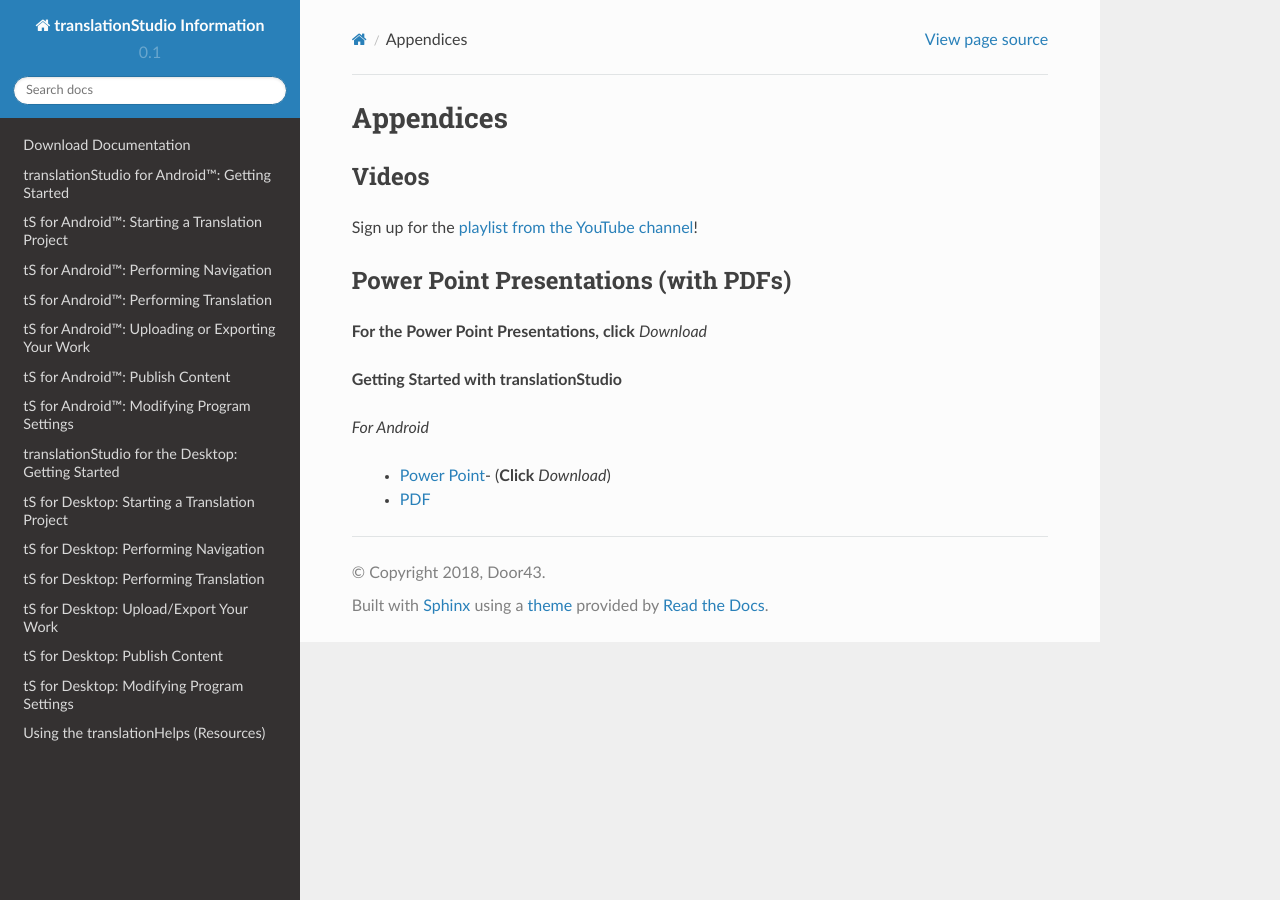
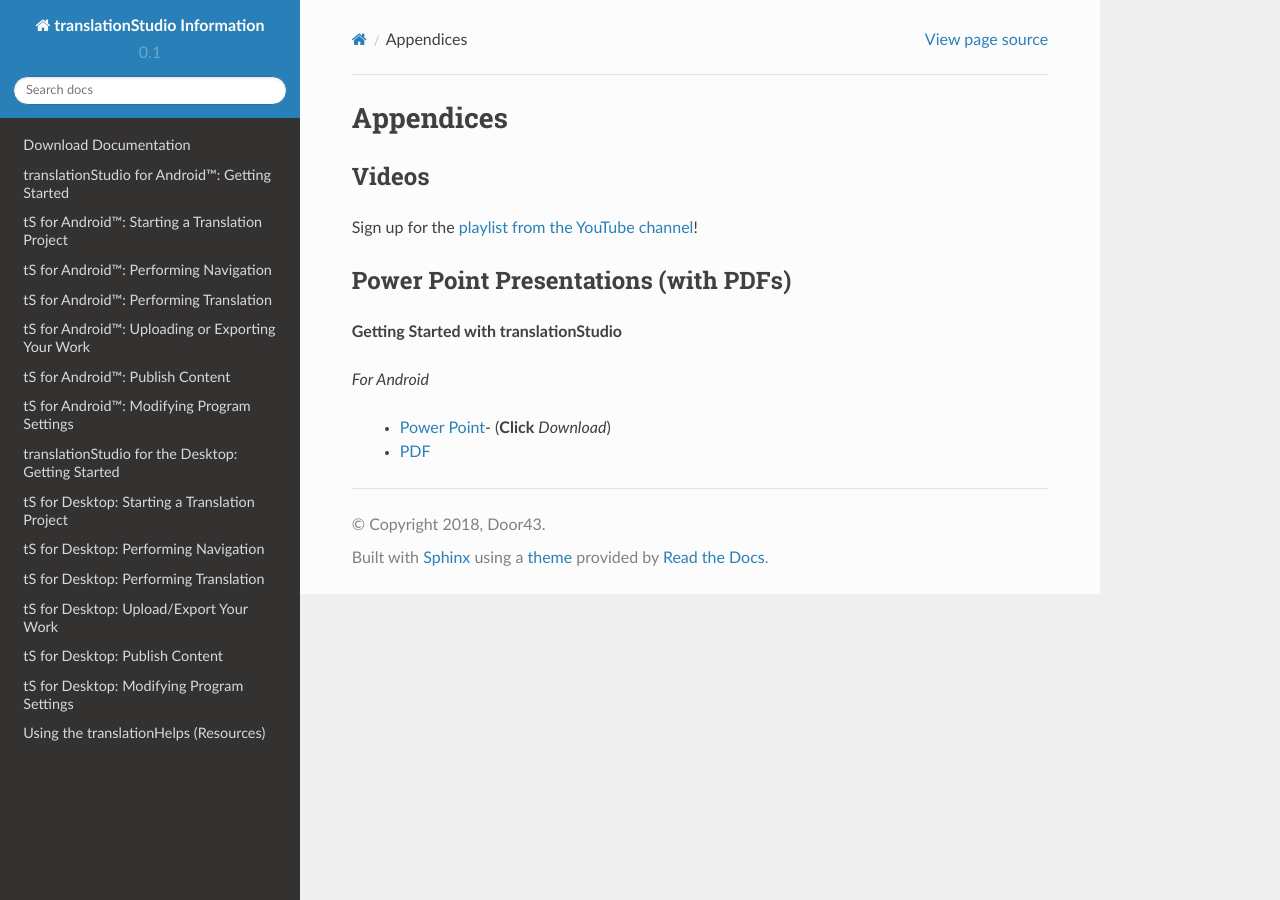
Before and after one commit to unfoldingWord-dev/translationStudio-Info, a Sphinx documentation site: the page built from docs/Appendix.rst, in a window 1280 px wide. Built offline with Sphinx 7.4.7 and the Read the Docs theme 2.0.0, drawn with Linux system fonts in a browser that asks for light colours; pages that are not in the unit, such as notebooks, are missing from menus.

Commit message:
Update Appendix.rst

```diff
--- a/docs/Appendix.rst
+++ b/docs/Appendix.rst
@@ -28,8 +28,6 @@ Sign up for the `playlist from the YouTube channel <https://www.youtube.com/play
 
 Power Point Presentations (with PDFs)
 -------------------------------------
-
-**For the Power Point Presentations, click** *Download*
 
 **Getting Started with translationStudio**
 
```
